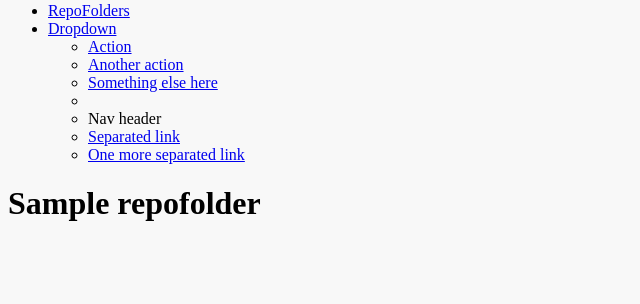
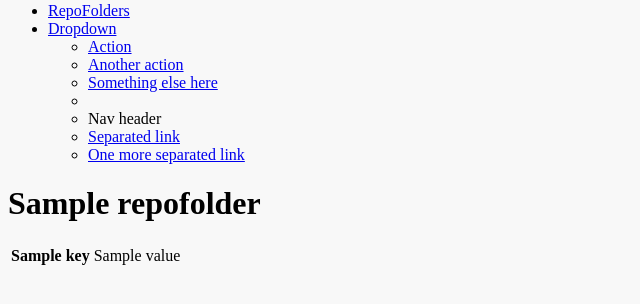
Before and after one commit to 4teamwork/jsonbrowser, a Flask app: template jsonbrowser/templates/repofolder.html in a window 1280 px wide. Shown: the part 113-417 px from the top of the page, without its empty margins (0-640 px from the left). Run offline with Flask 2, Linux system fonts and the light colour scheme; the template is opened without the code that fills it: most values are stand-ins (such as "Sample title", 1, 10 or a date in 2020); some libraries are stand-ins or nearby versions.

Commit message:
Display some more details about items.

```diff
--- a/jsonbrowser/content/exampledata/dev.py
+++ b/jsonbrowser/content/exampledata/dev.py
@@ -1,9 +1,13 @@
 REPOFOLDERS = [
     dict(
+        _path=u'/ordnungssystem/fuehrung',
+        _type=u'opengever.repository.repositoryroot',
         id=u'fuehrung',
         title=u'F\xfchrung',
     ),
     dict(
+        _path=u'/ordnungssystem/allgemeines',
+        _type=u'opengever.repository.repositoryroot',
         id=u'allgemeines',
         title=u'Allgemeines',
     ),
--- a/jsonbrowser/templates/repofolder.html
+++ b/jsonbrowser/templates/repofolder.html
@@ -6,6 +6,15 @@
 
   <div class="page-header">
     <h1>{{repofolder.title}}</h1>
+
+<table class="table table-bordered">
+      {% for key, value in repofolder.iteritems() %}
+      <tr>
+            <th>{{ key }}</th>
+            <td>{{ value }}</td>
+      </tr>
+      {% endfor %}
+</table>
   </div>
 
 {% endblock %}
```
